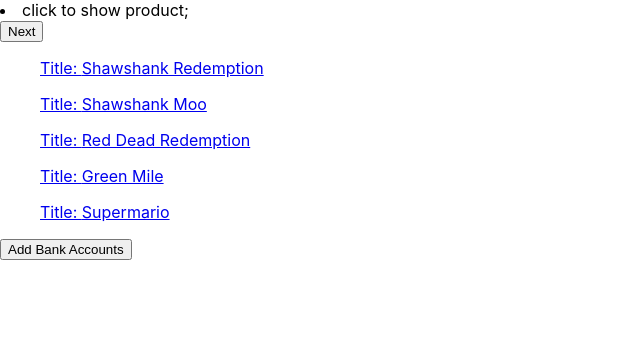
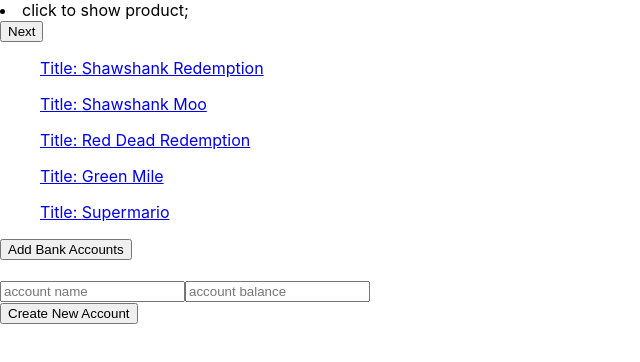
Before and after one commit to csmattc/JS2-Exercises, a React (Create React App) app in the folder my-app/: page / in a window 1280 px wide. Shown: the top 362 px of the page, without its empty margins (0-640 px from the left). Built offline with nearby package versions, Linux system fonts and the light colour scheme.

Commit message:
Can now close and add bank accounts

```diff
--- a/my-app/src/App.js
+++ b/my-app/src/App.js
@@ -54,7 +54,9 @@
       products: sampleProducts,
       product: {},
       movies: movieTitles,
-      bank: new Bank()
+      bank: new Bank(),
+      accountName: "",
+      accountBalance: ""
   };
     // This binding is necessary to make `this` work in the callback
     this.handleClick = this.handleClick.bind(this);
@@ -93,14 +95,63 @@
     // bank.printAllToConsole();
   }
 
+
   renderBankAccounts(){
+    let { bank } = this.state;
     let accountNames = [];
+
+    const closeBankAccount = (uniqueNumber) => {
+        bank.closeAccount(uniqueNumber);
+        this.setState({
+          bank: bank
+        });
+    }
+
     if(this.state.bank.accounts.size > 0){
        this.state.bank.accounts.forEach((_, idx) => accountNames.push(
-          <ul>Account name: {this.state.bank.getAccount(idx).name}, Balance: {this.state.bank.getAccount(idx).balance}</ul>
+          <ul>Account name: {this.state.bank.getAccount(idx).name}, Balance: {this.state.bank.getAccount(idx).balance}
+            <br>
+            </br>
+            <a href="#" onClick={() => closeBankAccount(this.state.bank.getAccount(idx).identifier)}>
+              Close account
+            </a>
+          </ul>
        ));
        return accountNames;
     }
+  }
+
+  renderAddNewBankAccount(){
+    let { bank, accountName,accountBalance } = this.state;
+
+    const addNewBankAccount = (e) => {
+      e.preventDefault();
+      bank.openAccount(accountName, accountBalance);
+      this.setState({
+        accountName: "",
+        accountBalance: "",
+        bank: bank
+      });
+    }
+
+    return(
+      <form onSubmit={(e) => addNewBankAccount(e)}>
+        <input name="accountName" value={this.state.accountName} placeholder={"account name"} onChange={(e) => this.setState({
+            accountName: e.target.value
+          })}
+        >
+        </input>
+        <input name="accountBalance" value={this.state.accountBalance} placeholder={"account balance"} onChange={(e) => this.setState({
+            accountBalance: e.target.value
+          })}
+        >
+        </input>
+        <br>
+        </br>
+        <button>Create New Account</button>
+      </form>
+    );
+
   }
 
   render() {
@@ -118,8 +169,12 @@
       <button onClick={this.populateAccounts}>
         Add Bank Accounts
       </button>
-
+      <br>
+       </br>
        {this.renderBankAccounts()}
+       <br>
+       </br>
+       {this.renderAddNewBankAccount()}
       </>
     );
 
```
